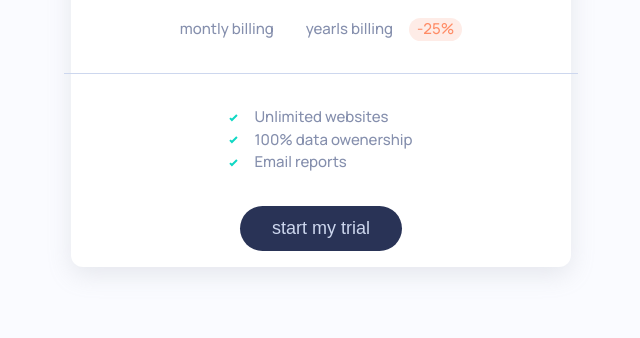
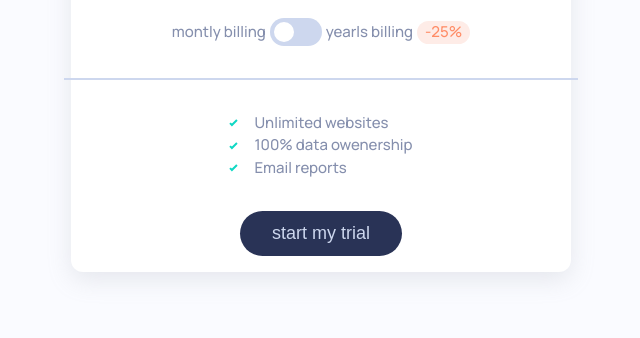
Before and after one commit to Medido1/Frontend-Mentor-Interactive-pricing-component, a plain HTML site: page index.html in a window 1280 px wide. Shown: the part 462-800 px from the top of the page, without its empty margins (319-959 px from the left). Drawn offline with Linux system fonts and the light colour scheme.

Commit message:
Create toggle button

```diff
--- a/index.html
+++ b/index.html
@@ -38,7 +38,9 @@
       </div>
       <div class="billing_container">
         <p>montly billing</p>
-        <button class="btn"></button>
+        <button class="btn_toggle">
+          <div class="circle"></div>
+        </button>
         <p>yearls billing</p>
         <p class="discount">-25%</p>
       </div>
--- a/script.js
+++ b/script.js
@@ -3,7 +3,12 @@ const sliderBtn = document.querySelector(".slider_btn");
 const slider = document.querySelector(".slider");
 const pricingType = document.querySelector(".pricing_type");
 const price = document.querySelector(".price");
+const toggleBtn = document.querySelector(".btn_toggle");
 let isDragging= false;
+
+function toggleBilling() {
+  toggleBtn.classList.toggle("right");
+}
 
 function updatePrice(positionRatio) {
   const pricingTypes = ["10k", "50k", "100k", "500k", "1M"];
@@ -58,3 +63,4 @@ document.addEventListener("touchend", () => {
     isDragging = false;
   }
 })
+toggleBtn.addEventListener("click", toggleBilling);
--- a/style.css
+++ b/style.css
@@ -129,7 +129,25 @@ h1 {
 
 .billing_container {
   display: flex;
-  gap: 1rem;
+  align-items: center;
+  gap: .25rem;
+}
+
+.btn_toggle {
+  border-radius: 100vmax;
+  padding: .25rem  1.75rem .25rem .25rem;
+  background-color: var(--Light_Grayish_Blue);
+}
+
+.btn_toggle.right {
+  padding: .25rem .25rem .25rem 1.75rem;
+}
+
+.circle {
+  border-radius: 50%;
+  background-color: white;
+  width: 20px;
+  height: 20px;
 }
 
 .discount {
@@ -143,7 +161,6 @@ h1 {
   width: 110%;
   height: .1rem;
   background-color: var(--Light_Grayish_Blue);
-  padding: 0;
 }
 
 .benefits {
```
